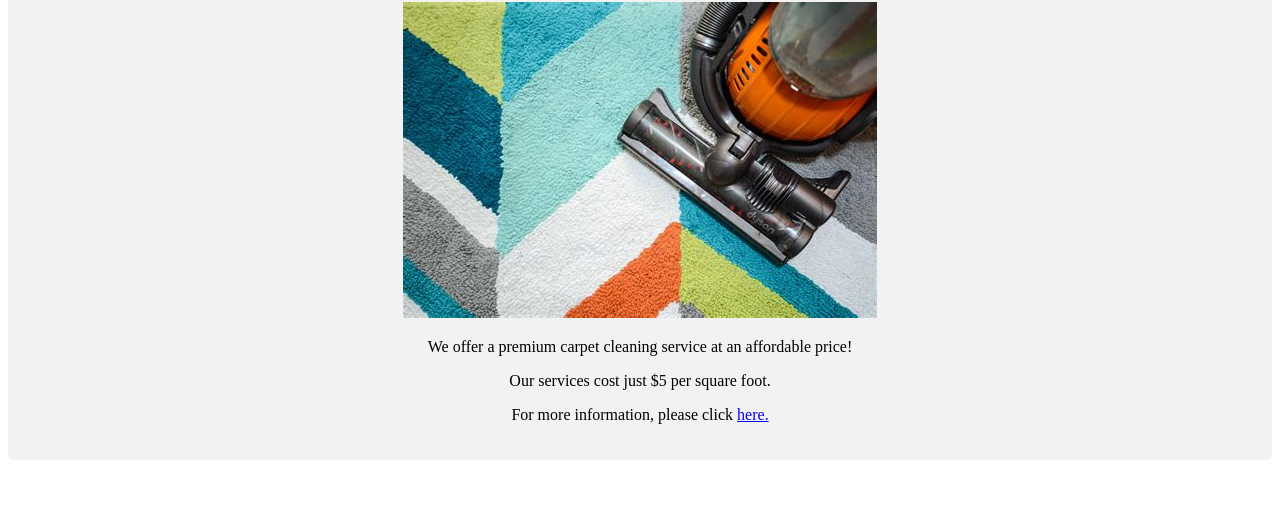
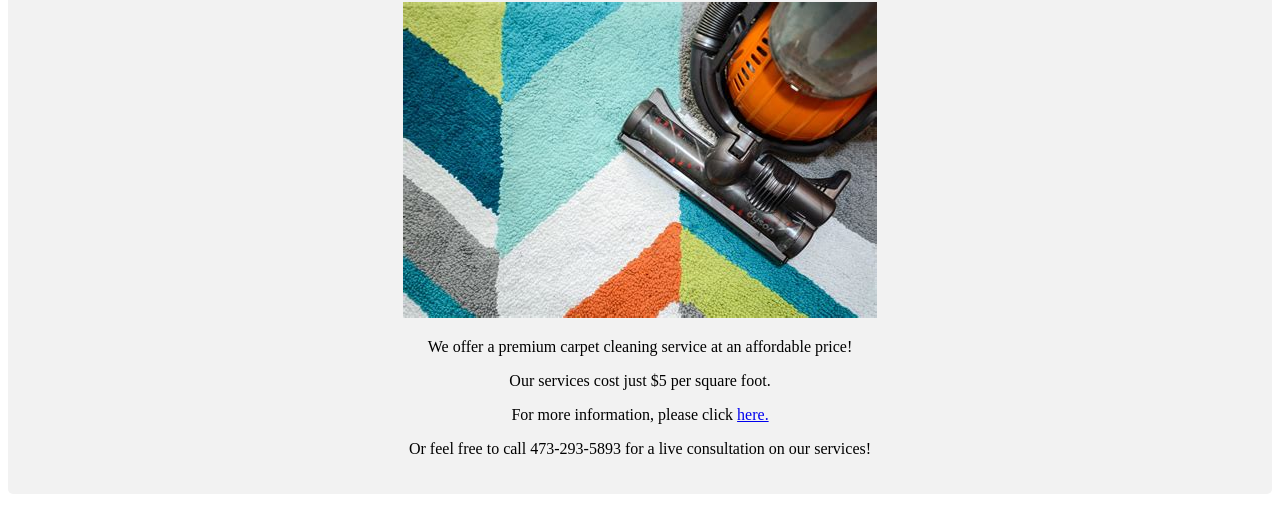
Before and after one commit to bjkim00/bjkim00.github.io, a plain HTML site: page index.html in a window 1280 px wide. Shown: the part 200-732 px from the top of the page. Drawn offline with Linux system fonts and the light colour scheme.

Commit message:
Update index.html

```diff
--- a/index.html
+++ b/index.html
@@ -17,6 +17,7 @@
         <p>We offer a premium carpet cleaning service at an affordable price!</p>
         <p>Our services cost just $5 per square foot.</p>
         <p>For more information, please click <a href="./lead.html"> here. </a></p>
+        <p>Or feel free to call 473-293-5893 for a live consultation on our services!</p>
     </div>
 </body>
 
```
